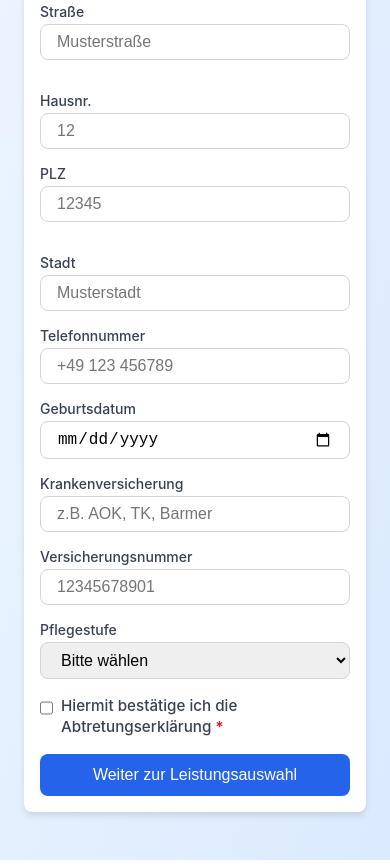
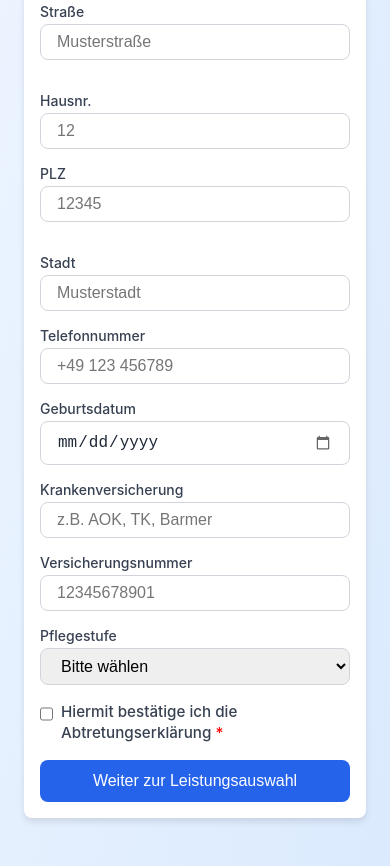
Before and after one commit to denisy2309/firstWischSeite, a plain HTML site: page index.html in a window 390 px wide. Shown: the part 572-1438 px from the top of the page. Drawn offline with Linux system fonts and the light colour scheme.

Commit message:
Refactor date input styles for improved mobile usability and accessibility

```diff
--- a/style.css
+++ b/style.css
@@ -123,7 +123,7 @@ h2 {
     font-size: 1rem;
 }
 
-/* NEU: Date Input Fix für Mobile */
+/* Date Input Fix für Mobile */
 input[type="date"] {
     -webkit-appearance: none;
     -moz-appearance: none;
@@ -131,11 +131,33 @@ input[type="date"] {
     width: 100%;
     max-width: 100%;
     padding: 0.5rem 1rem;
+    min-height: 42px;
     border: 1px solid #d1d5db;
     border-radius: 0.5rem;
     font-size: 16px;
     box-sizing: border-box;
     display: block;
+    background-color: white;
+    color: #1f2937;
+    line-height: 1.5;
+}
+
+input[type="date"]:focus {
+    outline: none;
+    border-color: #d1d5db;
+    box-shadow: none;
+}
+
+input[type="date"]::-webkit-datetime-edit-text,
+input[type="date"]::-webkit-datetime-edit-month-field,
+input[type="date"]::-webkit-datetime-edit-day-field,
+input[type="date"]::-webkit-datetime-edit-year-field {
+    color: #1f2937;
+}
+
+input[type="date"]::-webkit-calendar-picker-indicator {
+    cursor: pointer;
+    opacity: 0.6;
 }
 
 .form-group input:focus,
```
